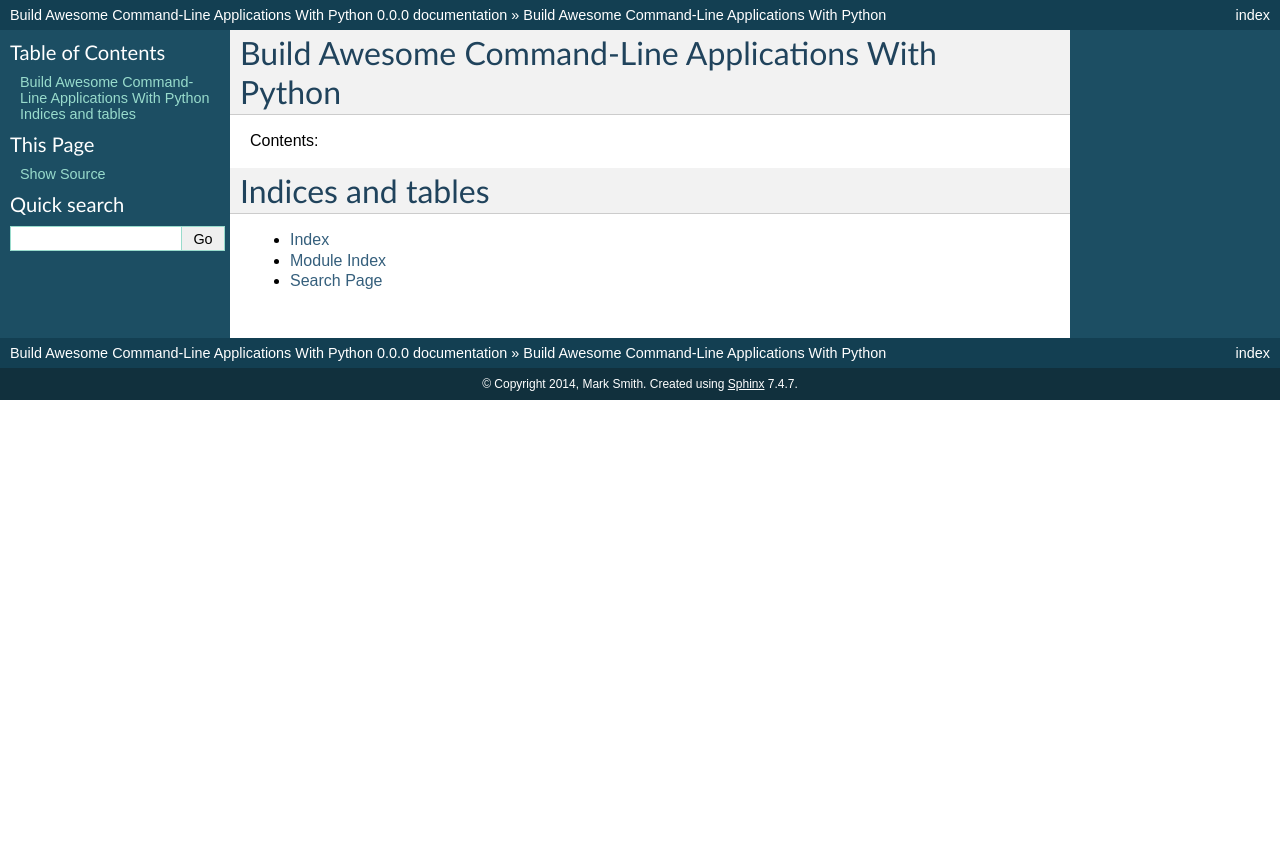
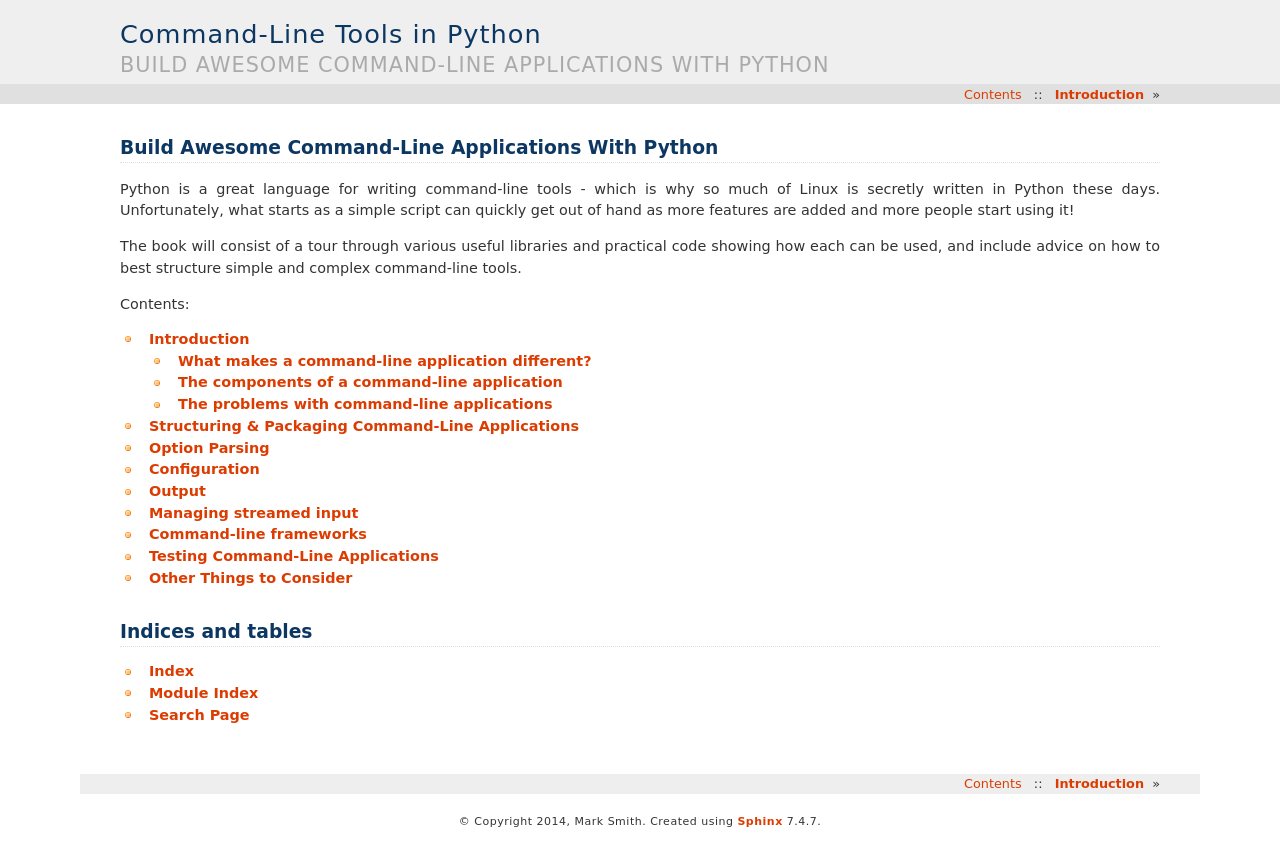
Before and after one commit to judy2k/awesome-command-line-apps, a Sphinx documentation site: the page built from source/index.rst, in a window 1280 px wide. Shown: the top 866 px of the page. Built offline with Sphinx 7.4.7, drawn with Linux system fonts in a browser that asks for light colours.

Commit message:
Basic structure created.

```diff
--- a/source/conf.py
+++ b/source/conf.py
@@ -1,16 +1,4 @@
 # -*- coding: utf-8 -*-
-#
-# Build Awesome Command-Line Applications With Python documentation build configuration file, created by
-# sphinx-quickstart on Tue Mar 25 17:32:37 2014.
-#
-# This file is execfile()d with the current directory set to its
-# containing dir.
-#
-# Note that not all possible configuration values are present in this
-# autogenerated file.
-#
-# All configuration values have a default; values that are commented out
-# serve to show the default.
 
 import sys
 import os
@@ -54,7 +42,7 @@ copyright = u'2014, Mark Smith'
 # built documents.
 #
 # The short X.Y version.
-version = '0.0.0'
+version = '0.0'
 # The full version, including alpha/beta/rc tags.
 release = '0.0.0'
 
@@ -88,7 +76,7 @@ exclude_patterns = []
 #show_authors = False
 
 # The name of the Pygments (syntax highlighting) style to use.
-pygments_style = 'sphinx'
+pygments_style = 'tango'
 
 # A list of ignored prefixes for module index sorting.
 #modindex_common_prefix = []
@@ -101,22 +89,22 @@ pygments_style = 'sphinx'
 
 # The theme to use for HTML and HTML Help pages.  See the documentation for
 # a list of builtin themes.
-html_theme = 'default'
+html_theme = 'haiku'
 
 # Theme options are theme-specific and customize the look and feel of a theme
 # further.  For a list of options available for each theme, see the
 # documentation.
-#html_theme_options = {}
+# html_theme_options = {    'nosidebar': True}
 
 # Add any paths that contain custom themes here, relative to this directory.
 #html_theme_path = []
 
 # The name for this set of Sphinx documents.  If None, it defaults to
 # "<project> v<release> documentation".
-#html_title = None
+html_title = "Build Awesome Command-Line Tools in Python"
 
 # A shorter title for the navigation bar.  Default is the same as html_title.
-#html_short_title = None
+html_short_title = "Command-Line Tools in Python"
 
 # The name of an image file (relative to this directory) to place at the top
 # of the sidebar.
--- /dev/null
+++ b/source/frameworks.rst
@@ -0,0 +1,6 @@
+Command-line frameworks
+=======================
+
+* clint
+* compago
+* cliff
--- a/source/index.rst
+++ b/source/index.rst
@@ -2,11 +2,29 @@
 Build Awesome Command-Line Applications With Python
 ===================================================
 
+Python is a great language for writing command-line tools - which is why so
+much of Linux is secretly written in Python these days. Unfortunately, what
+starts as a simple script can quickly get out of hand as more features are
+added and more people start using it!
+
+The book will consist of a tour through various useful libraries and practical
+code showing how each can be used, and include advice on how to best structure
+simple and complex command-line tools.
+
 Contents:
 
 .. toctree::
-   :maxdepth: 2
+    :maxdepth: 2
 
+    introduction
+    installation
+    arguments
+    configuration
+    output
+    input
+    frameworks
+    testing
+    extras
 
 
 Indices and tables
--- /dev/null
+++ b/source/input.rst
@@ -0,0 +1,2 @@
+Managing streamed input
+=======================
--- /dev/null
+++ b/source/installation.rst
@@ -0,0 +1,6 @@
+Structuring & Packaging Command-Line Applications
+=================================================
+
+* Single-file vs Multiple-file
+* Standard library only vs. 3rd party requirements
+* Installation - setup.py vs. native packaging
--- /dev/null
+++ b/source/introduction.rst
@@ -0,0 +1,31 @@
+Introduction
+============
+
+* What is a command-line application?
+
+What makes a command-line application different?
+------------------------------------------------
+
+* Usually short lifecycle
+* More expert users
+* Composable with other CL apps.
+
+* More focused functionality
+* Little-to-no state stored between runs
+
+The components of a command-line application
+--------------------------------------------
+
+* Command-line arguments
+* Input
+* Output
+* Signals
+
+The problems with command-line applications
+-------------------------------------------
+
+* Less powerful visualisation (picture of fractal)
+* Less immediate feedback (form fields)
+* More linear workflows
+* Easy to over-complicate the interface
+* CLAs require more documentation!
--- /dev/null
+++ b/source/testing.rst
@@ -0,0 +1,2 @@
+Testing Command-Line Applications
+=================================
```
Also changed, not shown: source/arguments.rst (added, +12 -0 lines), source/configuration.rst (added, +9 -0 lines), source/extras.rst (added, +15 -0 lines), source/output.rst (added, +7 -0 lines), 3 other files.
